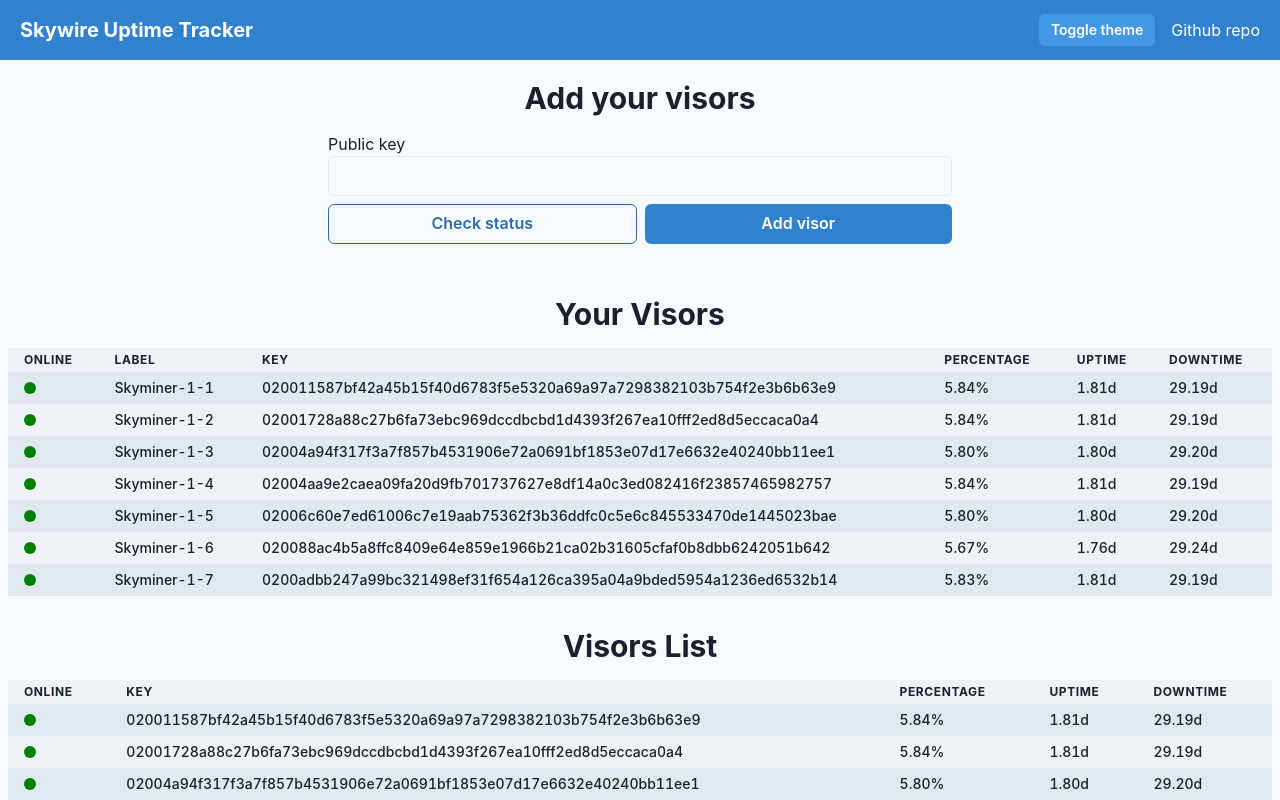
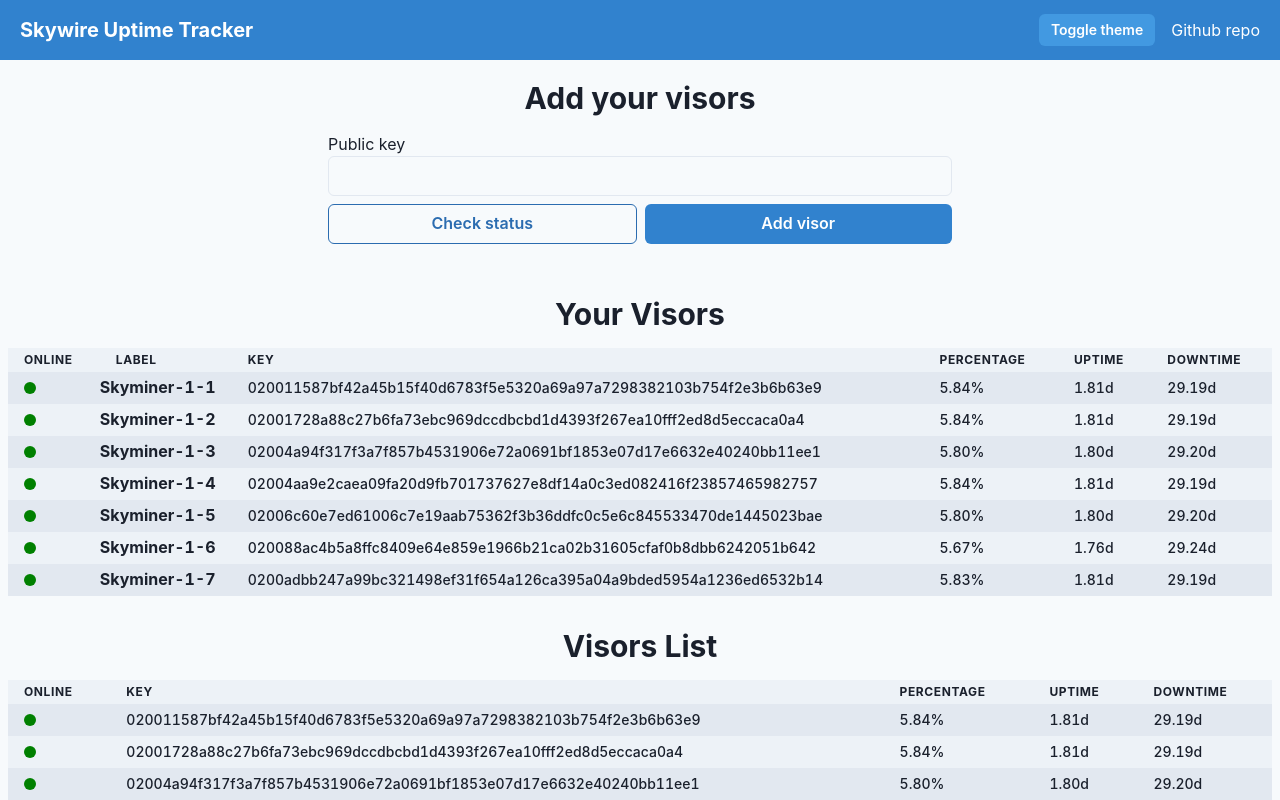
Before and after one commit to madeinchema/skywire-uptime-tracker, a Next.js app: page / in a window 1280 px wide. Shown: the top 800 px of the page. Built offline with nearby package versions, Linux system fonts and the light colour scheme.

Commit message:
pass onLabelSubmit prop to handle Editable's label

```diff
--- a/components/VisorsTable.tsx
+++ b/components/VisorsTable.tsx
@@ -7,21 +7,28 @@
   Td,
   Box,
   Container,
+  Editable,
+  EditablePreview,
+  EditableInput,
 } from '@chakra-ui/react'
 import {
   formatPercentage,
   formatSecsToDays,
 } from '../utils/functions/dataFormatter'
-import { VisorUptime, MyVisorUptime } from '../interfaces'
+import { VisorUptime, MyVisorUptime, VisorKey, VisorLabel } from '../interfaces'
 
 type VisorFromDataSource = VisorUptime | MyVisorUptime
 type DataSource = VisorUptime[] | MyVisorUptime[]
 
 interface VisorsTableProps {
   dataSource: DataSource | undefined
+  onLabelSubmit?: (key: VisorKey, label: VisorLabel) => void
 }
 
-const VisorsTable = ({ dataSource }: VisorsTableProps): JSX.Element => {
+const VisorsTable = ({
+  dataSource,
+  onLabelSubmit,
+}: VisorsTableProps): JSX.Element => {
   const areVisorsWithLabel = (
     dataToCheck: DataSource
   ): dataToCheck is DataSource => dataToCheck.some((visor) => 'label' in visor)
@@ -63,7 +70,18 @@
                         bgColor={visor.online ? 'green' : 'red'}
                       />
                     </Td>
-                    {isVisorWithLabel(visor) && <Td>{visor.label}</Td>}
+                    {isVisorWithLabel(visor) && (
+                      <Editable
+                        fontWeight="700"
+                        defaultValue={visor.label}
+                        onSubmit={(value) =>
+                          onLabelSubmit && onLabelSubmit(visor.key, value)
+                        }
+                      >
+                        <EditablePreview />
+                        <EditableInput />
+                      </Editable>
+                    )}
                     <Td wordBreak="break-all" minW="320px">
                       {visor.key}
                     </Td>
--- a/components/modules/MyVisors.tsx
+++ b/components/modules/MyVisors.tsx
@@ -14,7 +14,7 @@
       <Heading as="h1" size="lg">
         Your Visors
       </Heading>
-      <VisorsTable dataSource={myVisors} />
+      <VisorsTable dataSource={myVisors} onLabelSubmit={updateVisorLabel} />
     </VStack>
   )
 }
```
